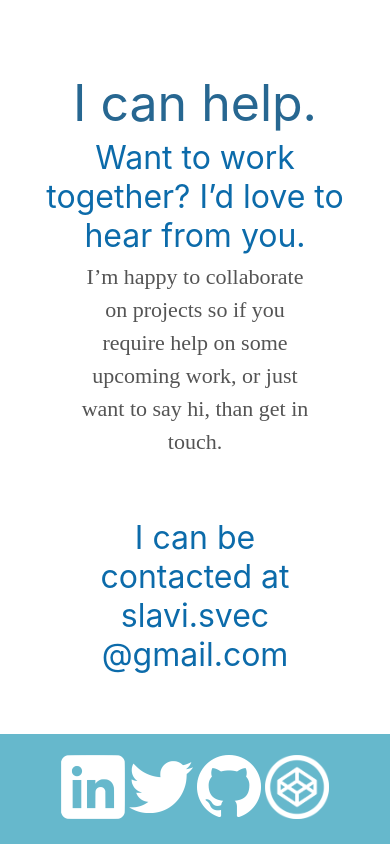
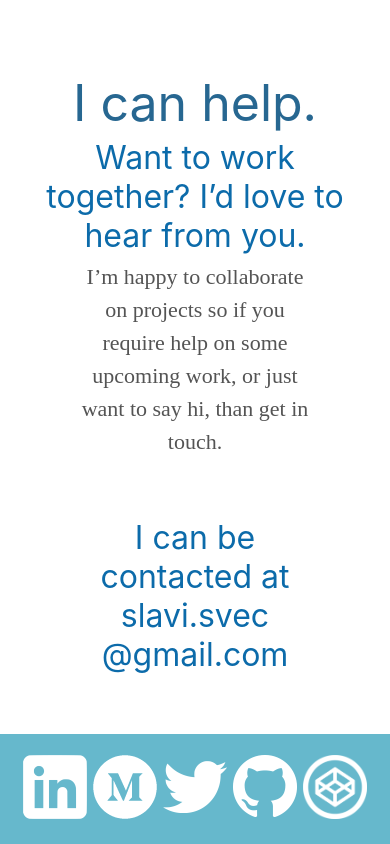
Before and after one commit to Slavi-Svec/portfolio-website-v4, a React (Create React App) app: page /contact in a window 390 px wide. Shown: the part 1013-1857 px from the top of the page. Built offline with nearby package versions, Linux system fonts and the light colour scheme; a web font is replaced by a local one.

Commit message:
Added medium icon to footer

```diff
--- a/src/components/Footer/Footer.jsx
+++ b/src/components/Footer/Footer.jsx
@@ -3,6 +3,7 @@ import GitHub from '../../images/GitHub64.png'
 import Twitter from '../../images/Twitter64.png'
 import Linkedin from '../../images/Linkedin64.png'
 import CodePen from '../../images/CodePen64.png'
+import Medium from '../../images/Medium-large1.png'
 import Image from '../Image/Image'
 import './styles.css'
 
@@ -14,22 +15,31 @@ const Footer = () => (
           href="https://www.linkedin.com/in/slavi-svec-262949204/"
           target="_blank"
         >
-          <Image src={Linkedin} />
+          <Image className="footer-logo" src={Linkedin} />
+        </a>
+      </li>
+      <li>
+        <a href="https://www.medium.com/@slavi.svec" target="_blank">
+          <Image className="footer-logo" src={Medium} />
         </a>
       </li>
       <li>
         <a href="https://mobile.twitter.com/SlaviSvec" target="_blank">
-          <Image src={Twitter} />
+          <Image className="footer-logo" src={Twitter} />
         </a>
       </li>
       <li>
         <a href="https://github.com/Slavi-Svec" target="_blank">
-          <Image src={GitHub} />
+          <Image className="footer-logo" src={GitHub} />
         </a>
       </li>
       <li>
         <a href="https://codepen.io/slavi-svec" target="_blank">
-          <Image className="footer-logo" src={CodePen} />
+          <Image
+            className="footer-logo"
+            className="footer-logo"
+            src={CodePen}
+          />
         </a>
       </li>
     </ul>
--- a/src/components/Footer/styles.css
+++ b/src/components/Footer/styles.css
@@ -19,23 +19,45 @@
   width: 64px;
 }
 
+@media screen and (max-width: 768px) {
+  .footer-logos {
+    width: 90%;
+  }
+
+  .footer {
+    height: 120px;
+  }
+}
+
+@media screen and (max-width: 540px) {
+  .footer-logos {
+    width: 80%;
+  }
+}
+
 @media screen and (max-width: 414px) {
+  .footer-logos {
+    width: 90%;
+  }
+
   .footer {
     height: 110px;
   }
 }
 
-@media screen and (max-width: 320px) {
+@media screen and (max-width: 375px) {
   .footer-logos {
-    width: 50%;
-  }
-  .footer {
-    height: 110px;
+    width: 95%;
   }
 }
 
-@media screen and (max-width: 540px) {
+@media screen and (max-width: 320px) {
   .footer-logos {
-    width: 70%;
+    width: 85%;
+  }
+
+  .footer-logo {
+    width: 50px;
+    height: 50px;
   }
 }
```
Also changed, not shown: src/images/Medium-large1.png (added), src/images/Medium64.png (added).
